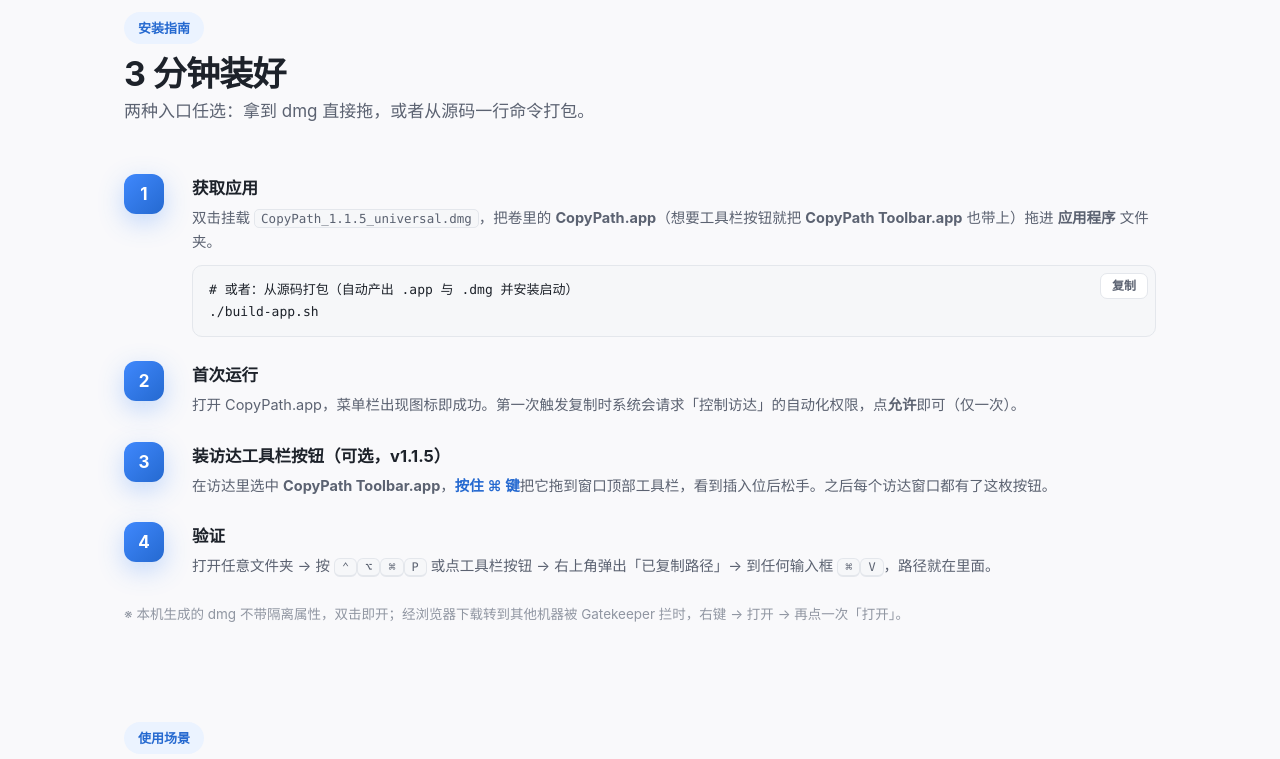
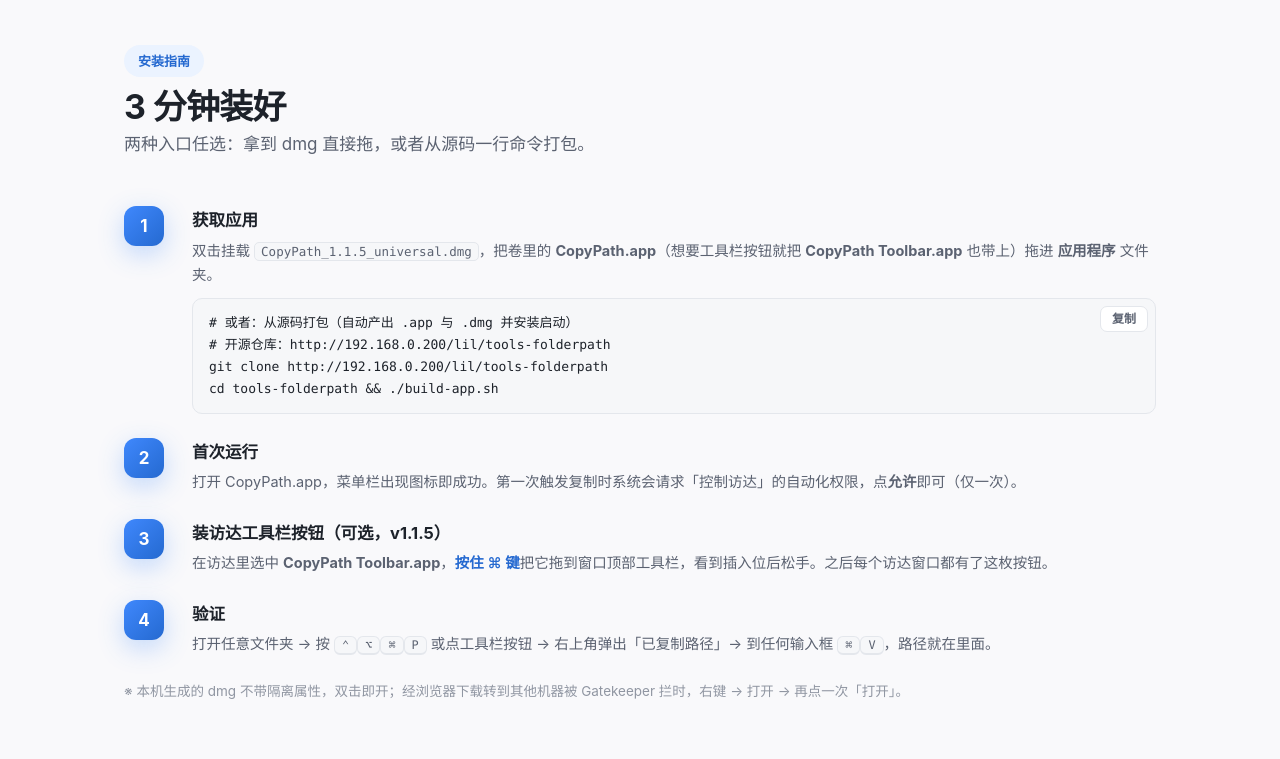
Before and after one commit to andli0626/tools-folderpath, a plain HTML site: page docs/推广/index.html in a window 1280 px wide. Shown: the part 2000-2759 px from the top of the page. Drawn offline with Linux system fonts and the light colour scheme.

Commit message:
no message

```diff
--- a/docs/推广/index.html
+++ b/docs/推广/index.html
@@ -90,6 +90,9 @@ header{position:sticky;top:0;z-index:50;background:hsl(from var(--bg) h s l / .8
 .hero-cta{display:flex;gap:var(--sp-2);flex-wrap:wrap}
 .hero-meta{display:flex;gap:var(--sp-3);margin-top:var(--sp-4);color:var(--ink-3);font-size:13.5px;flex-wrap:wrap}
 .hero-meta b{color:var(--ink-2)}
+.repo-line{margin-top:10px;color:var(--ink-3);font-size:13.5px}
+.repo-line a{color:var(--brand);text-decoration:none;font-family:var(--mono);font-size:12.5px}
+.repo-line a:hover{text-decoration:underline}
 
 /* 模拟窗口 */
 .mock-wrap{position:relative}
@@ -202,6 +205,7 @@ footer{border-top:1px solid var(--line);padding:var(--sp-5) 0 var(--sp-4);color:
             <span><b>~3.9 MB</b> 安装包</span>
             <span><b>0</b> 网络请求</span>
           </div>
+          <div class="repo-line">开源地址：<a href="http://192.168.0.200/lil/tools-folderpath">http://192.168.0.200/lil/tools-folderpath</a></div>
         </div>
         <div class="mock-wrap" aria-hidden="true">
           <div class="toast">
@@ -292,7 +296,9 @@ footer{border-top:1px solid var(--line);padding:var(--sp-5) 0 var(--sp-4);color:
             <h3>获取应用</h3>
             <p>双击挂载 <code style="font-family:var(--mono);font-size:12.5px;background:var(--surface-2);border:1px solid var(--line);border-radius:5px;padding:1px 6px">CopyPath_1.1.5_universal.dmg</code>，把卷里的 <b>CopyPath.app</b>（想要工具栏按钮就把 <b>CopyPath Toolbar.app</b> 也带上）拖进 <b>应用程序</b> 文件夹。</p>
             <div class="code"><button class="copy-btn" type="button">复制</button><pre># 或者：从源码打包（自动产出 .app 与 .dmg 并安装启动）
-./build-app.sh</pre></div>
+# 开源仓库：http://192.168.0.200/lil/tools-folderpath
+git clone http://192.168.0.200/lil/tools-folderpath
+cd tools-folderpath && ./build-app.sh</pre></div>
           </div>
         </div>
         <div class="step">
@@ -375,7 +381,7 @@ footer{border-top:1px solid var(--line);padding:var(--sp-5) 0 var(--sp-4);color:
   <div class="wrap foot-grid">
     <span>CopyPath v1.1.5 · macOS 12+ · Rust + Tauri v2 · 完全离线</span>
     <div class="foot-links">
-      <a href="#features">功能</a><a href="#install">安装</a><a href="#faq">FAQ</a><a href="#top">回到顶部 ↑</a>
+      <a href="#features">功能</a><a href="#install">安装</a><a href="#faq">FAQ</a><a href="http://192.168.0.200/lil/tools-folderpath">开源地址</a><a href="#top">回到顶部 ↑</a>
     </div>
   </div>
 </footer>
```
Also changed, not shown: 2 other files.
